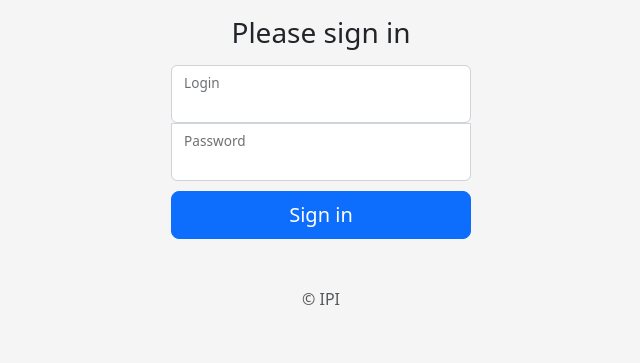
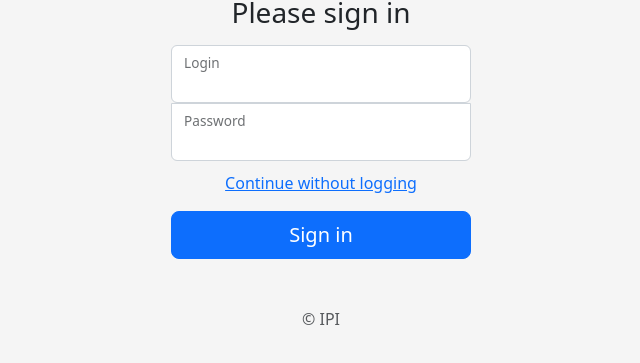
Before and after one commit to HugoLorent/flop-overflow, a plain HTML site: page wwwroot/login.html in a window 1280 px wide. Shown: the part 269-632 px from the top of the page, without its empty margins (319-959 px from the left). Drawn offline with Linux system fonts and the light colour scheme.

Commit message:
login page

```diff
--- a/wwwroot/login.html
+++ b/wwwroot/login.html
@@ -50,6 +50,12 @@
                 <label for="pwd">Password</label>
             </div>
 
+            <div class="checkbox mb-3">
+                <label>
+                    <a href="index.html">Continue without logging</a>
+                </label>
+            </div>
+
             <button class="w-100 btn btn-lg btn-primary" type="submit">Sign in</button>
             <p class="mt-5 mb-3 text-muted">&copy; IPI</p>
         </form>
```
